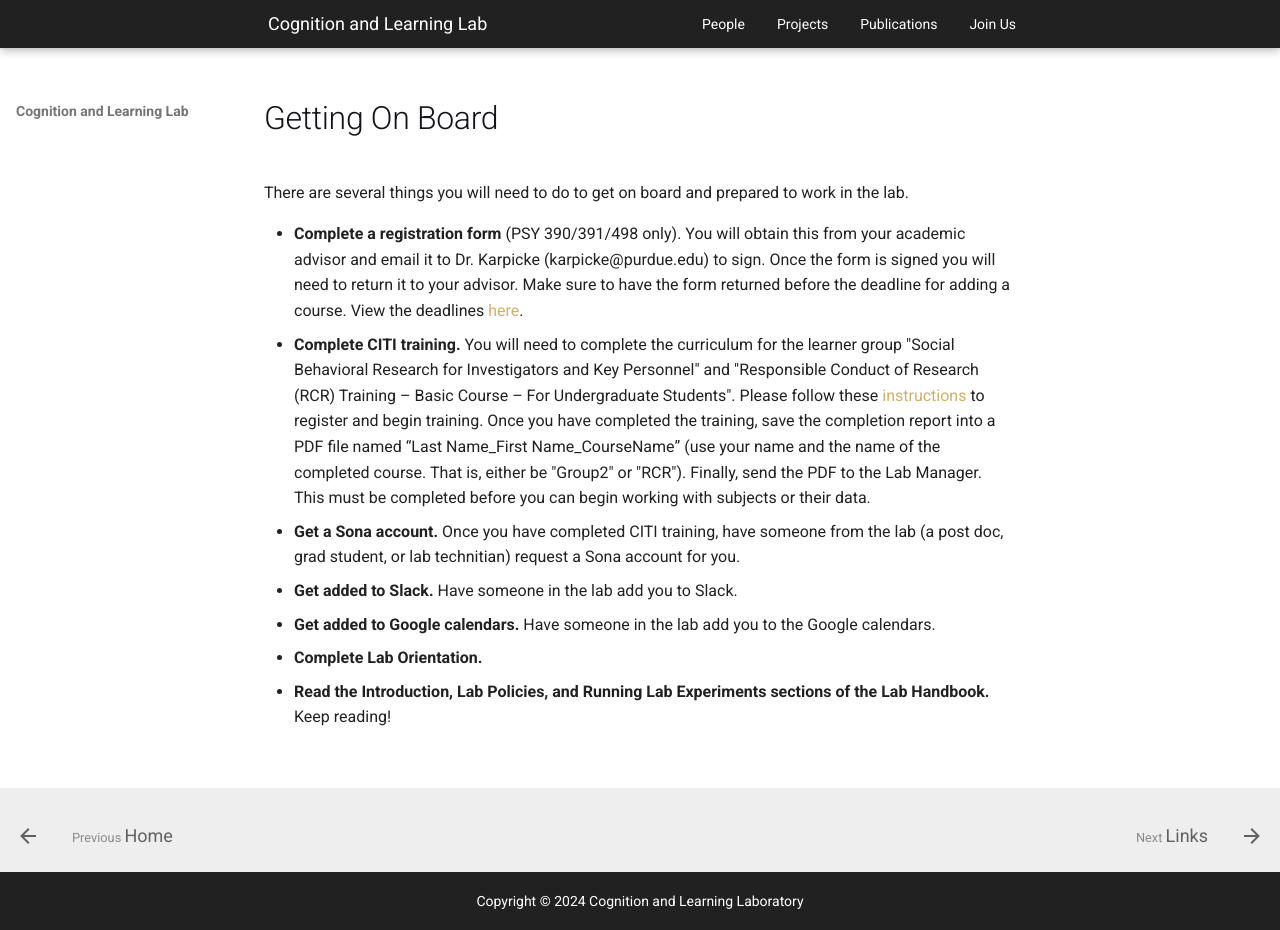
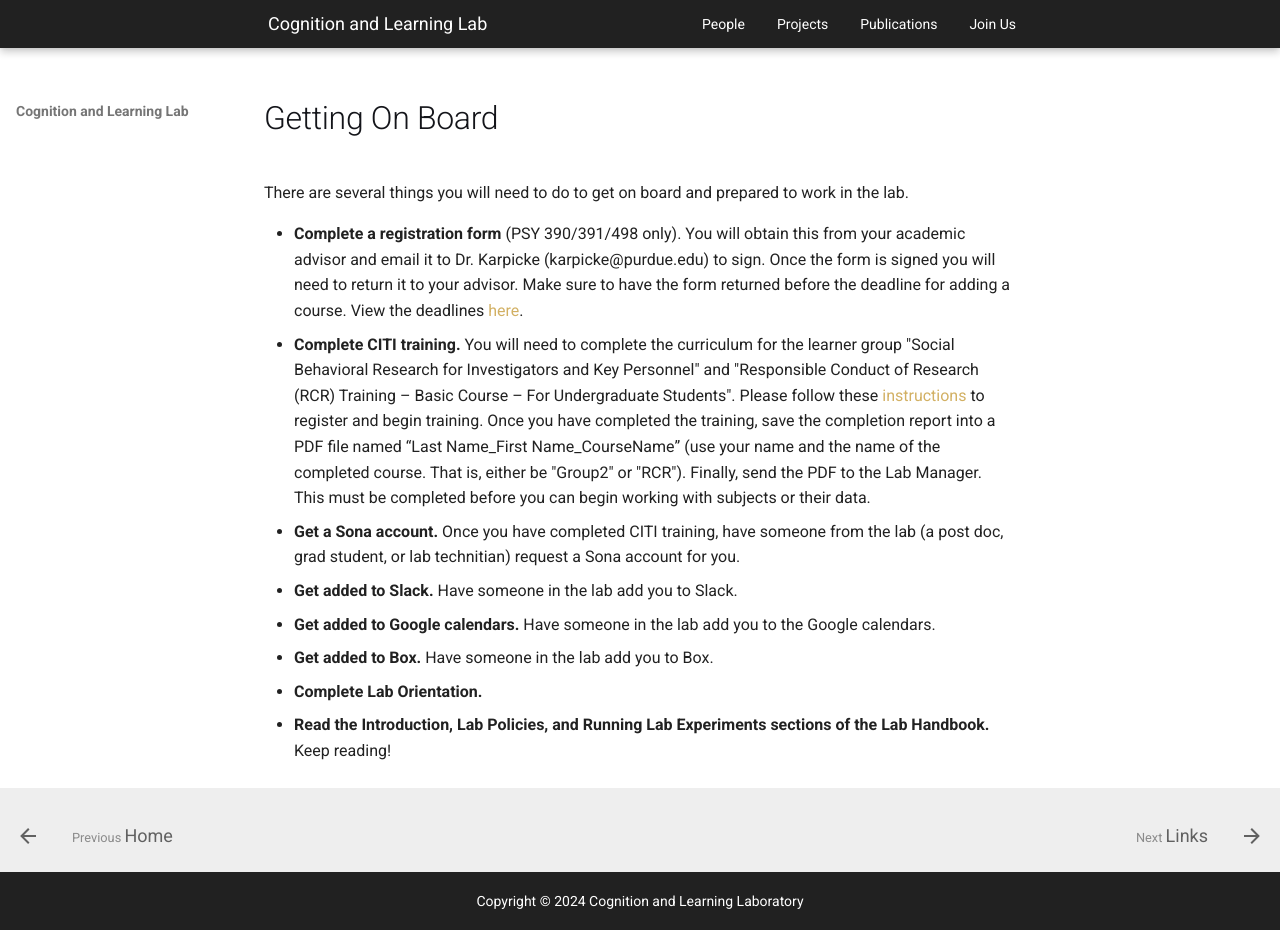
Before and after one commit to shivanya-chandra/pcllab.github.io, an MkDocs documentation site: the page built from docs/handbook/introduction/getting-on-board.md, in a window 1280 px wide and 930 px high. Built offline with MkDocs 1.6.1 and Material for MkDocs 9.7.7, drawn with Linux system fonts in a browser that asks for light colours; comment, search, counter and statistics services are not loaded.

Commit message:
Update getting-on-board.md

```diff
--- a/docs/handbook/introduction/getting-on-board.md
+++ b/docs/handbook/introduction/getting-on-board.md
@@ -7,5 +7,6 @@ There are several things you will need to do to get on board and prepared to wor
 - **Get a Sona account.** Once you have completed CITI training, have someone from the lab (a post doc, grad student, or lab technitian) request a Sona account for you.
 - **Get added to Slack.** Have someone in the lab add you to Slack.
 - **Get added to Google calendars.** Have someone in the lab add you to the Google calendars.
+- **Get added to Box.** Have someone in the lab add you to Box.
 - **Complete Lab Orientation.**
 - **Read the Introduction, Lab Policies, and Running Lab Experiments sections of the Lab Handbook.** Keep reading!
```
